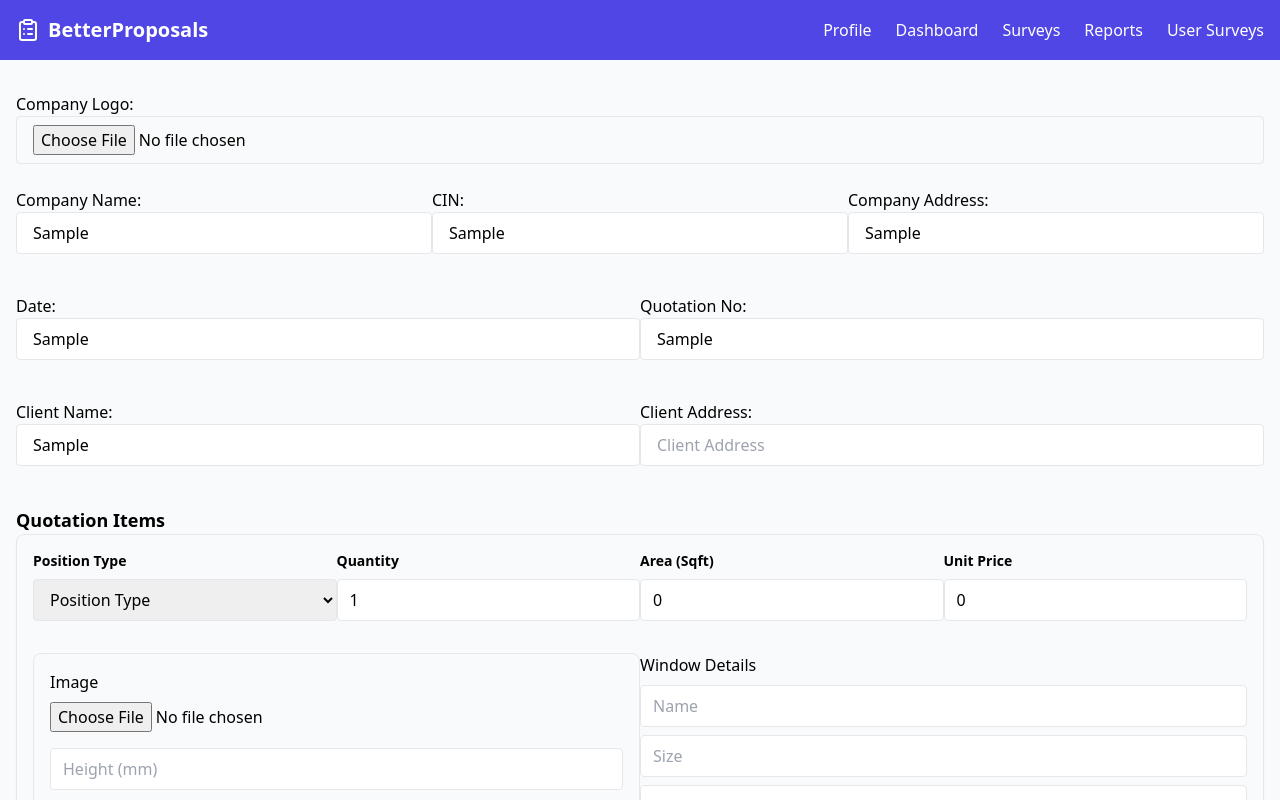
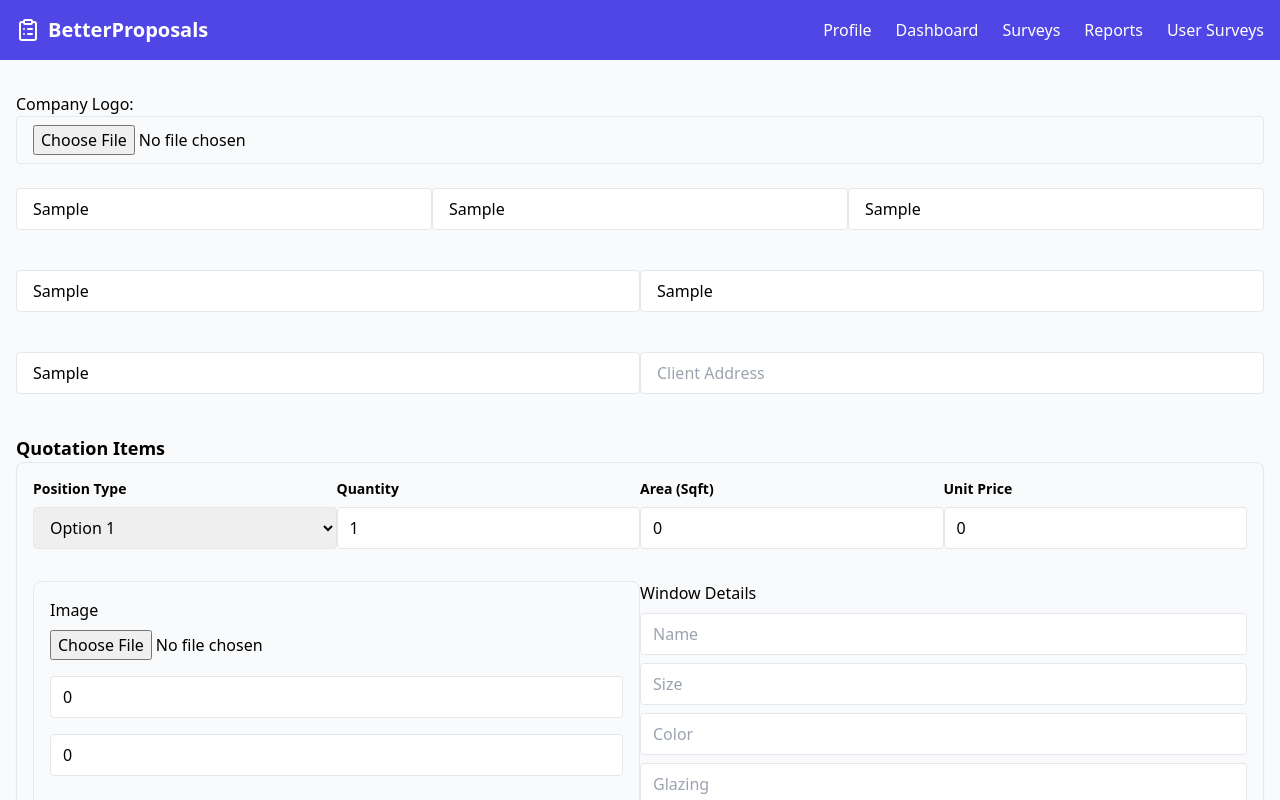
Before and after one commit to innovatex-technology/BetterProposals, a React (Vite) app in the folder client/: page /create-quotations in a window 1280 px wide. Both pictures are taken after typing "Sample", "Sample", "Sample", "Sample", "Sample", "Sample" into the empty fields and a click on the button "Add Item". Shown: the top 800 px of the page. Built offline with nearby package versions, Linux system fonts and the light colour scheme.

Commit message:
updated survay form

```diff
--- a/client/src/components/surveys/SurveyFormPage.jsx
+++ b/client/src/components/surveys/SurveyFormPage.jsx
@@ -2,6 +2,7 @@ import { useState } from "react";
 import { useNavigate } from "react-router-dom";
 
 export default function SurveyFormPage() {
+  const [companyLogo, setCompanyLogo] = useState(null);
   const [companyName, setCompanyName] = useState("");
   const [cin, setCin] = useState("");
   const [companyAddress, setCompanyAddress] = useState("");
@@ -21,13 +22,18 @@ export default function SurveyFormPage() {
   const handleAddItem = () => {
     const newItem = {
       id: Date.now(),
-      type: "",
-      position: "",
+      type: "Option1",
       quantity: 1,
-      description: "",
       area: 0,
       unitPrice: 0,
       total: 0,
+      image: null,
+      imageHeight: 0,
+      imageWidth: 0,
+      name: "",
+      size: "",
+      color: "",
+      glazing: "",
     };
     setItems([...items, newItem]);
   };
@@ -62,6 +68,7 @@ export default function SurveyFormPage() {
   const handleSaveQuotation = () => {
     const { totalArea, totalUnits, grandTotal } = calculateTotals();
     const quotation = {
+      companyLogo,
       companyName,
       cin,
       companyAddress,
@@ -87,17 +94,10 @@ export default function SurveyFormPage() {
     setIsPreview(!isPreview);
   };
 
-  // Handle company logo upload
-  const handleLogoUpload = (event) => {
-    const file = event.target.files[0];
-    if (file) {
-      const reader = new FileReader();
-      reader.onload = () => {
-        setCompanyDetails((prev) => ({ ...prev, logo: reader.result }));
-      };
-      reader.readAsDataURL(file);
-    }
-  };
+// Handle logo upload
+const handleLogoUpload = (e) => {
+  setCompanyLogo(e.target.files[0]);
+};
 
   const { totalArea, totalUnits, grandTotal, pricePerSqft } = calculateTotals();
 
@@ -206,37 +206,37 @@ export default function SurveyFormPage() {
           <div className="flex flex-wrap mb-4">
             {/* Company Name */}
             <div className="w-full sm:w-1/3 mb-4">
-              <label>Company Name:</label>
+              {/* <label>Company Name:</label> */}
               <input
                 type="text"
                 value={companyName}
                 onChange={(e) => setCompanyName(e.target.value)}
                 className="w-full px-4 py-2 border rounded mb-2"
-                placeholder="Client Name"
+                placeholder="Company Name"
               />
             </div>
 
             {/* CIN */}
             <div className="w-full sm:w-1/3 mb-4">
-              <label>CIN:</label>
+              {/* <label>CIN:</label> */}
               <input
                 type="text"
                 value={cin}
                 onChange={(e) => setCin(e.target.value)}
                 className="w-full px-4 py-2 border rounded mb-2"
-                placeholder="Client Name"
+                placeholder="CIN"
               />
             </div>
 
             {/* Company Address */}
             <div className="w-full sm:w-1/3 mb-4">
-              <label>Company Address:</label>
+              {/* <label>Company Address:</label> */}
               <input
                 type="text"
                 value={companyAddress}
                 onChange={(e) => setCompanyAddress(e.target.value)}
                 className="w-full px-4 py-2 border rounded mb-2"
-                placeholder="Client Address"
+                placeholder="Company Address"
               />
             </div>
           </div>
@@ -246,25 +246,25 @@ export default function SurveyFormPage() {
           <div className="flex flex-wrap mb-4">
             {/* Date */}
             <div className="w-full sm:w-1/2 mb-4">
-              <label>Date:</label>
+              {/* <label>Date:</label> */}
               <input
                 type="text"
                 value={date}
                 onChange={(e) => setDate(e.target.value)}
                 className="w-full px-4 py-2 border rounded mb-2"
-                placeholder="Client Name"
+                placeholder="Date"
               />
             </div>
 
             {/* Quotation No */}
             <div className="w-full sm:w-1/2 mb-4">
-              <label>Quotation No:</label>
+              {/* <label>Quotation No:</label> */}
               <input
                 type="text"
                 value={quotationNo}
                 onChange={(e) => setQuotationNo(e.target.value)}
                 className="w-full px-4 py-2 border rounded"
-                placeholder="Client Address"
+                placeholder="Quotation No"
               />
             </div>
           </div>
@@ -274,7 +274,7 @@ export default function SurveyFormPage() {
           <div className="flex flex-wrap mb-4">
             {/* Client Name */}
             <div className="w-full sm:w-1/2 mb-4">
-              <label>Client Name:</label>
+              {/* <label>Client Name:</label> */}
               <input
                 type="text"
                 value={clientName}
@@ -286,7 +286,7 @@ export default function SurveyFormPage() {
 
             {/* Client Address */}
             <div className="w-full sm:w-1/2 mb-4">
-              <label>Client Address:</label>
+              {/* <label>Client Address:</label> */}
               <input
                 type="text"
                 value={clientAddress}
@@ -362,41 +362,33 @@ export default function SurveyFormPage() {
 
                 {/* Second Section */}
                 <div className="flex flex-wrap mb-4">
-                  {/* Image Section (Left side) */}
+                  {/* Image Section */}
                   <div className="w-full sm:w-1/2 mb-4">
                     <div className="border p-4 rounded-lg mb-4">
                       <label className="block mb-2">Image</label>
                       <input
                         type="file"
-                        onChange={(e) => handleImageChange(index, e.target.files[0])}
+                        onChange={(e) => handleItemChange(index, 'image', e.target.files[0])}
                         className="mb-4"
                       />
                       <input
                         type="number"
                         placeholder="Height (mm)"
-                        value={item.imageSize}
-                        onChange={(e) => handleItemChange(index, "imageSize", parseFloat(e.target.value) || 0)}
+                        value={item.imageHeight}
+                        onChange={(e) => handleItemChange(index, "imageHeight", parseFloat(e.target.value) || 0)}
                         className="w-full px-3 py-2 border rounded mb-4"
                       />
                       <input
                         type="number"
                         placeholder="Width (mm)"
-                        value={item.imageSize}
-                        onChange={(e) => handleItemChange(index, "imageSize", parseFloat(e.target.value) || 0)}
+                        value={item.imageWidth}
+                        onChange={(e) => handleItemChange(index, "imageWidth", parseFloat(e.target.value) || 0)}
                         className="w-full px-3 py-2 border rounded mb-4"
                       />
-                      {/* {item.image && (
-                        <img
-                          src={URL.createObjectURL(item.image)}
-                          alt="Item"
-                          style={{ width: `${item.imageSize}px`, height: 'auto' }}
-                          className="mt-4"
-                        />
-                      )} */}
                     </div>
                   </div>
 
-                  {/* Window Details Section (Right side) */}
+                  {/* Window Details Section */}
                   <div className="w-full sm:w-1/2 mb-4">
                     <div className="mb-4">
                       <label className="block mb-2">Window Details</label>
@@ -441,9 +433,9 @@ export default function SurveyFormPage() {
                   </button>
                 </div>
 
-
               </div>
             ))}
+
 
 
 
```
